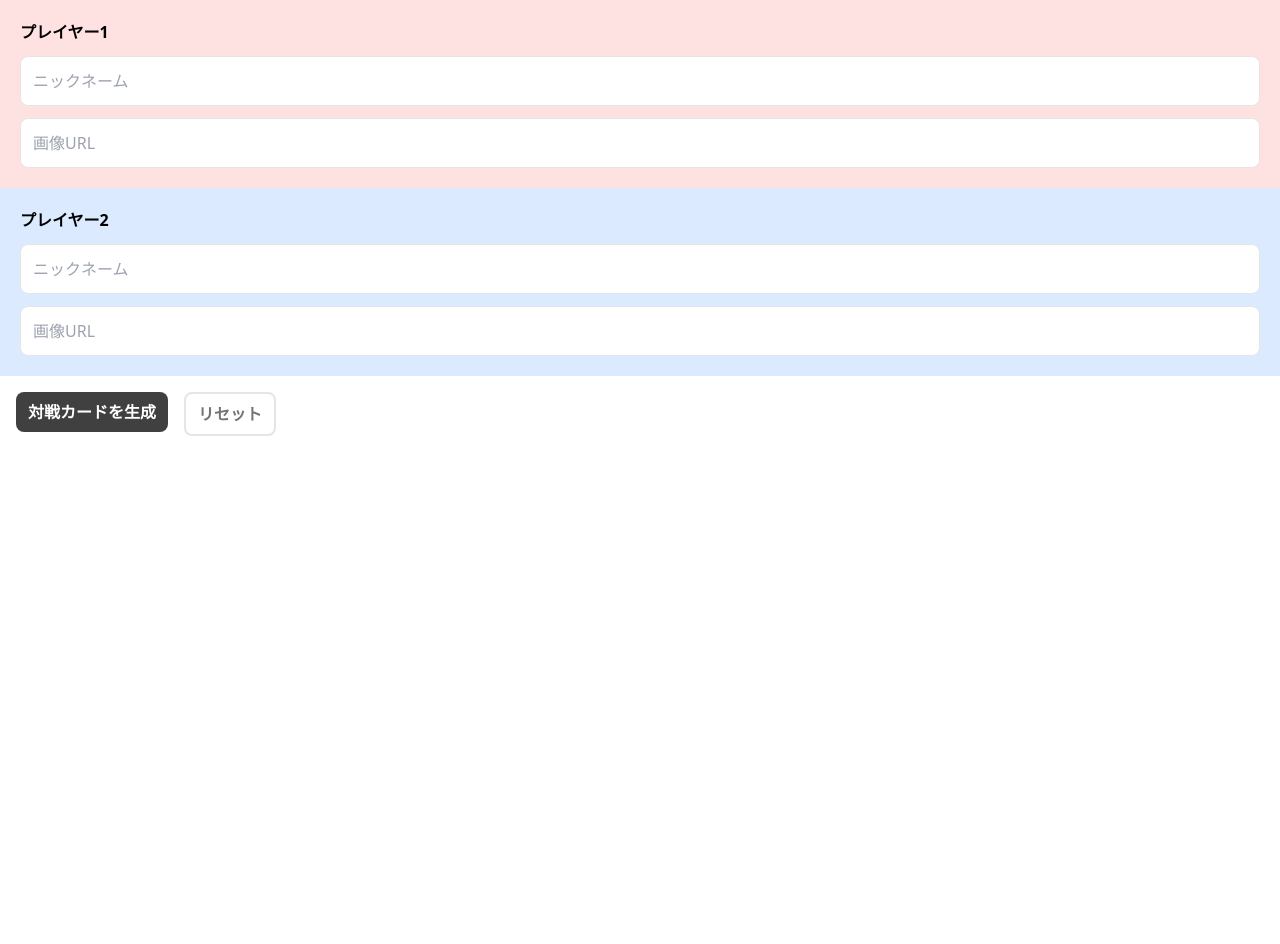
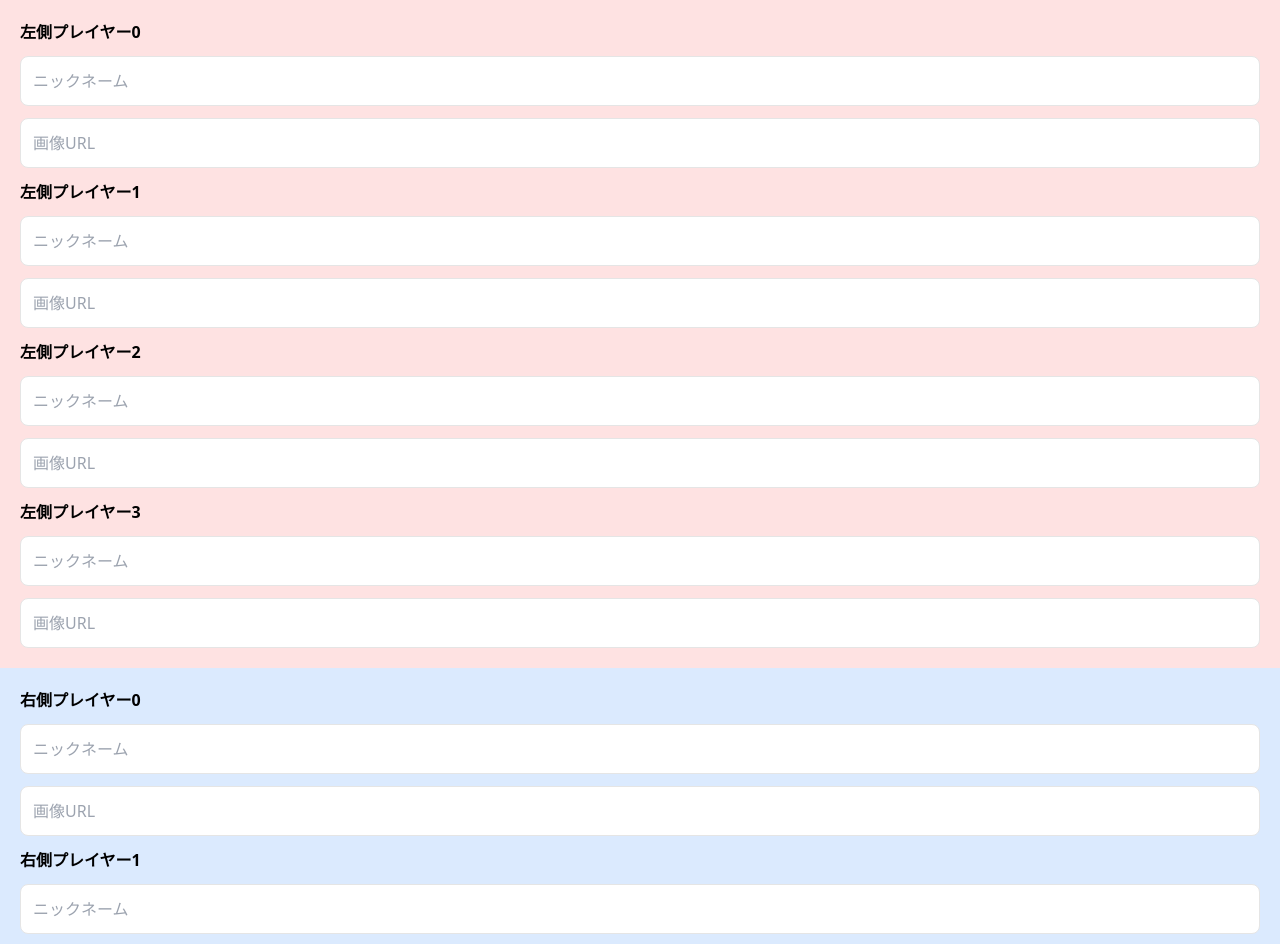
Before and after one commit to fizzkazz/e-sports-tools, a React (Vite) app in the folder card-generator/frontend/: page / in a window 1280 px wide. Shown: the top 944 px of the page. Before the commit the page ends 800 px from the top, so only its background shows below. Built offline with nearby package versions, Linux system fonts and the light colour scheme.

Commit message:
add: multiple (cannot generate grid, just align)

```diff
--- a/card-generator/frontend/src/Form.tsx
+++ b/card-generator/frontend/src/Form.tsx
@@ -1,22 +1,26 @@
-import { FC } from "react";
-import { useNavigate } from "react-router-dom";
-import { useForm } from "react-hook-form";
+import { FC } from 'react';
+import { useNavigate } from 'react-router-dom';
+import { FieldErrors, useForm, UseFormRegister } from 'react-hook-form';
 
 interface FormType {
-  leftname: string;
-  lefturl: string;
-  rightname: string;
-  righturl: string;
+  left: Member[];
+  right: Member[];
 }
 
-const inputClassName = "p-3 border border-neutral-200 rounded-lg";
+interface InputProps {
+  index: number;
+  register: UseFormRegister<FormType>;
+  errors: FieldErrors<FormType>;
+}
+
+const inputClassName = 'p-3 border border-neutral-200 rounded-lg';
 const buttonClassNamePrimary =
-  "px-3 py-2 rounded-lg bg-neutral-700 text-white font-bold w-max cursor-pointer";
+  'px-3 py-2 rounded-lg bg-neutral-700 text-white font-bold w-max cursor-pointer';
 const buttonClassNameSecondary =
-  "px-3 py-2 border-2 border-neutral-200 rounded-lg text-neutral-500 font-bold w-max cursor-pointer";
-const errorMessageClassName = "text-red-900";
+  'px-3 py-2 border-2 border-neutral-200 rounded-lg text-neutral-500 font-bold w-max cursor-pointer';
+const errorMessageClassName = 'text-red-900';
 
-const requiredMessage = "入力必須です";
+const requiredMessage = '入力必須です';
 
 const Form: FC = () => {
   const {
@@ -27,58 +31,27 @@ const Form: FC = () => {
   } = useForm<FormType>();
 
   const onSubmit = (data: FormType) => {
+    const left = btoa(JSON.stringify([...data.left]));
+    const right = btoa(JSON.stringify([...data.right]));
+
     const builtParams = new URLSearchParams({
-      leftname: data.leftname,
-      lefturl: data.lefturl,
-      rightname: data.rightname,
-      righturl: data.righturl,
+      left: left,
+      right: right,
     }).toString();
-    window.open("/cardview?" + builtParams, "_blank");
+    window.open('/multiple?' + builtParams, '_blank');
   };
 
   return (
     <form onSubmit={handleSubmit(onSubmit)}>
       <div className="p-5 bg-red-100 flex flex-col gap-3">
-        <p className="font-bold">プレイヤー1</p>
-        <input
-          type="text"
-          placeholder="ニックネーム"
-          className={inputClassName}
-          {...register("leftname", { required: requiredMessage })}
-        />
-        {errors.leftname && (
-          <p className={errorMessageClassName}>{errors.leftname.message}</p>
-        )}
-        <input
-          type="text"
-          placeholder="画像URL"
-          className={inputClassName}
-          {...register("lefturl", { required: requiredMessage })}
-        />
-        {errors.lefturl && (
-          <p className={errorMessageClassName}>{errors.lefturl.message}</p>
-        )}
+        <LeftInputMember index={0} register={register} errors={errors} />
+        <LeftInputMember index={1} register={register} errors={errors} />
+        <LeftInputMember index={2} register={register} errors={errors} />
+        <LeftInputMember index={3} register={register} errors={errors} />
       </div>
       <div className="p-5 bg-blue-100 flex flex-col gap-3">
-        <p className="font-bold">プレイヤー2</p>
-        <input
-          type="text"
-          placeholder="ニックネーム"
-          className={inputClassName}
-          {...register("rightname", { required: requiredMessage })}
-        />
-        {errors.rightname && (
-          <p className={errorMessageClassName}>{errors.rightname.message}</p>
-        )}
-        <input
-          type="text"
-          placeholder="画像URL"
-          className={inputClassName}
-          {...register("righturl", { required: requiredMessage })}
-        />
-        {errors.righturl && (
-          <p className={errorMessageClassName}>{errors.righturl.message}</p>
-        )}
+        <RightInputMember index={0} register={register} errors={errors} />
+        <RightInputMember index={1} register={register} errors={errors} />
       </div>
 
       <div className="m-4 flex gap-4">
@@ -98,4 +71,69 @@ const Form: FC = () => {
     </form>
   );
 };
+
+const LeftInputMember: FC<InputProps> = ({ index, register, errors }) => {
+  return (
+    <>
+      <p className="font-bold">左側プレイヤー{index}</p>
+      <input
+        type="text"
+        placeholder="ニックネーム"
+        className={inputClassName}
+        {...register(
+          `left.${index}.name`,
+          index === 0 ? { required: requiredMessage } : undefined
+        )}
+      />
+      {errors.left && (
+        <p className={errorMessageClassName}>{errors.left.message}</p>
+      )}
+      <input
+        type="text"
+        placeholder="画像URL"
+        className={inputClassName}
+        {...register(
+          `left.${index}.url`,
+          index === 0 ? { required: requiredMessage } : undefined
+        )}
+      />
+      {errors.left && (
+        <p className={errorMessageClassName}>{errors.left.message}</p>
+      )}
+    </>
+  );
+};
+
+const RightInputMember: FC<InputProps> = ({ index, register, errors }) => {
+  return (
+    <>
+      <p className="font-bold">右側プレイヤー{index}</p>
+      <input
+        type="text"
+        placeholder="ニックネーム"
+        className={inputClassName}
+        {...register(
+          `right.${index}.name`,
+          index === 0 ? { required: requiredMessage } : undefined
+        )}
+      />
+      {errors.right && (
+        <p className={errorMessageClassName}>{errors.right.message}</p>
+      )}
+      <input
+        type="text"
+        placeholder="画像URL"
+        className={inputClassName}
+        {...register(
+          `right.${index}.url`,
+          index === 0 ? { required: requiredMessage } : undefined
+        )}
+      />
+      {errors.right && (
+        <p className={errorMessageClassName}>{errors.right.message}</p>
+      )}
+    </>
+  );
+};
+
 export default Form;
--- /dev/null
+++ b/card-generator/frontend/src/MultipleCardView.tsx
@@ -0,0 +1,49 @@
+import { FC } from 'react';
+import { useSearchParams } from 'react-router-dom';
+
+const MultipleCardView: FC = () => {
+  const [searchParams] = useSearchParams();
+
+  const leftParams = searchParams.get('left');
+  const rightParams = searchParams.get('right');
+  if (!leftParams || !rightParams) {
+    return <></>;
+  }
+
+  const extractMembers = (rawMembers: string) => {
+    const members = JSON.parse(atob(rawMembers)) as Member[];
+    return members.filter((m) => m.name !== '' && m.url !== '');
+  };
+
+  const leftMembers = extractMembers(leftParams);
+  const rightMembers = extractMembers(rightParams);
+
+  const columns = Math.min(leftMembers.length, 4);
+  const rows = Math.ceil(leftMembers.length / columns);
+
+  return (
+    <>
+      <div className="flex justify-center items-center bg-black">
+        {leftMembers.map((member) => _CardView(member))}
+        {rightMembers.map((member) => _CardView(member))}
+      </div>
+      <img
+        className="absolute top-1/2 left-1/2 transform -translate-x-1/2 -translate-y-1/2 w-1/5 z-50"
+        src="vs.png"
+      />
+    </>
+  );
+};
+
+const _CardView: FC<Member> = ({ name, url }) => {
+  return (
+    <div className="relative w-1/2 h-screen flex justify-center">
+      <img src={url} alt="Left Image" />
+      <p className="absolute top-5 left-0 w-full z-50 bg-red-900 p-5 text-white text-center -skew-y-6 text-5xl drop-shadow-2xl">
+        {name}
+      </p>
+    </div>
+  );
+};
+
+export default MultipleCardView;
--- /dev/null
+++ b/card-generator/frontend/src/member.d.ts
@@ -0,0 +1,4 @@
+interface Member {
+  name: string;
+  url: string;
+}
```
Also changed, not shown: card-generator/frontend/src/main.tsx (+14 -9 lines).
